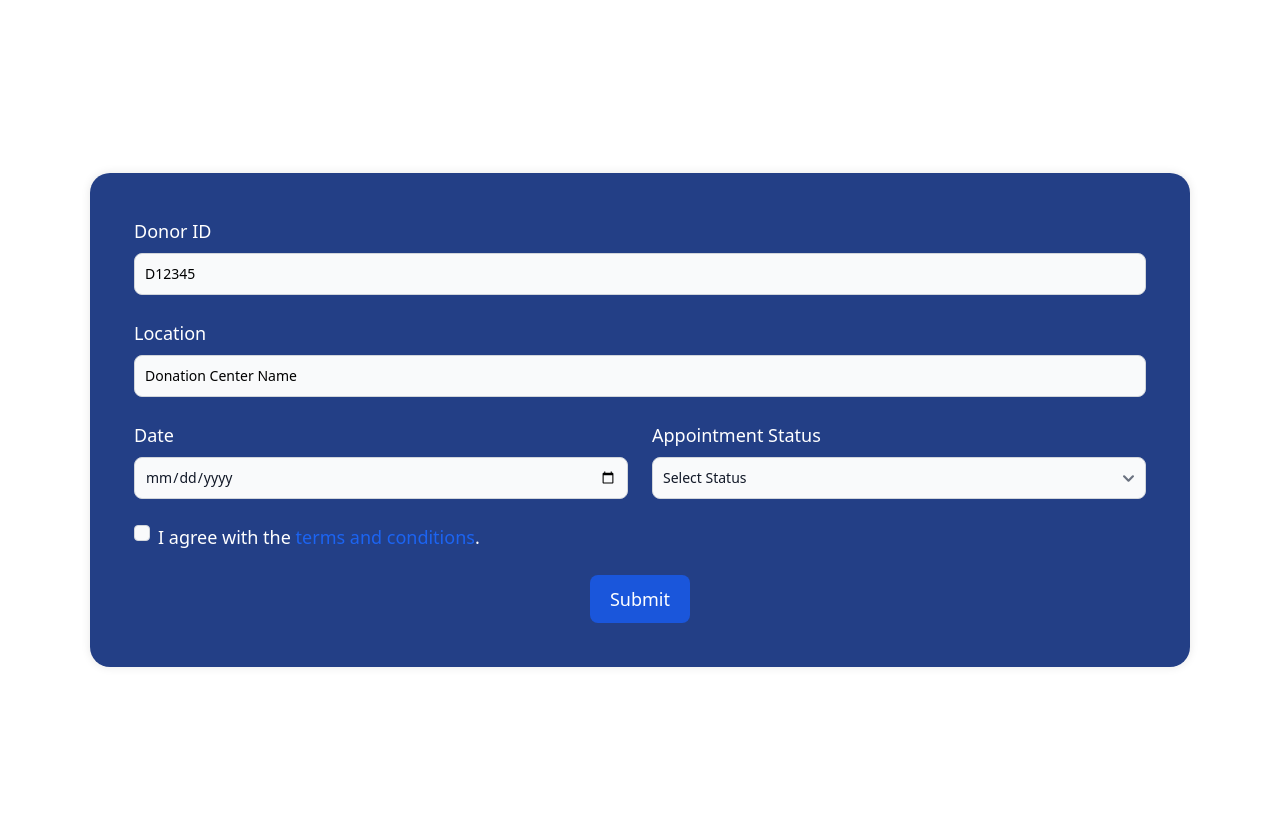
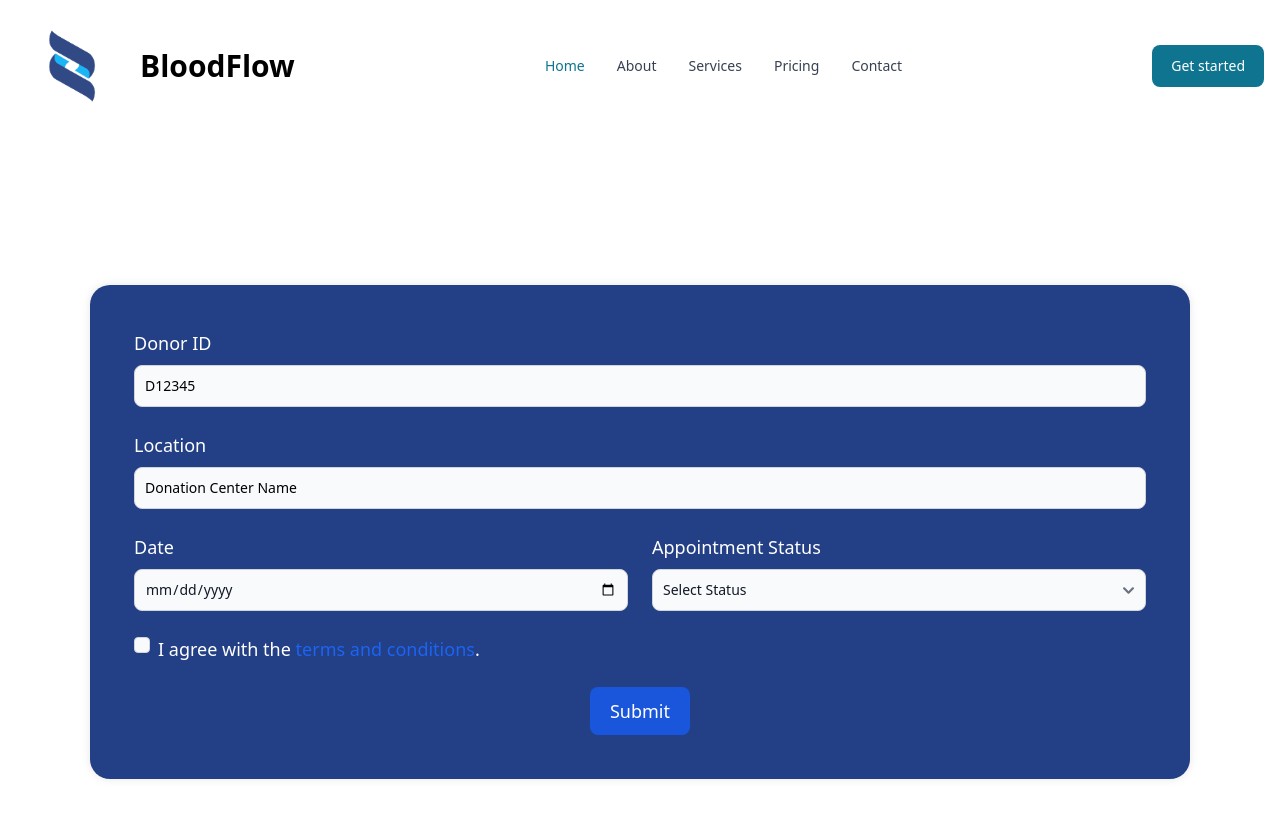
Before and after one commit to ShehanGit/Blood-Donation-Management-System, a React (Create React App) app in the folder frontend/blood_donation_app/: page /appointment in a window 1280 px wide. Shown: the top 818 px of the page. Built offline with nearby package versions, Linux system fonts and the light colour scheme.

Commit message:
Register and appoin ment css add

```diff
--- a/frontend/blood_donation_app/src/component/NavBar.jsx
+++ b/frontend/blood_donation_app/src/component/NavBar.jsx
@@ -14,12 +14,17 @@ const NavBar = () => {
       navigate('/register'); // Navigates to the "/register" page
     };
 
+    const handleButtonClick1 = () => {
+      navigate('/'); // Navigates to the "/register" page
+    };
+
+
     return (
         <div>
             <Navbar fluid rounded>
-      <Navbar.Brand onClick={handleButtonClick}>
+      <Navbar.Brand onClick={handleButtonClick1}>
         <img src={logo} className="mr-3 h-6 sm:h-28" alt="Flowbite React Logo" />
-        <span onClick={handleButtonClick} className="self-center whitespace-nowrap text-3xl font-semibold dark:text-white">BloodFlow</span>
+        <span onClick={handleButtonClick1} className="self-center whitespace-nowrap text-3xl font-semibold dark:text-white">BloodFlow</span>
       </Navbar.Brand>
       <div className="flex md:order-2">
         <Button onClick={handleButtonClick}>Get started</Button>
--- a/frontend/blood_donation_app/src/css/AppointmentCreate.css
+++ b/frontend/blood_donation_app/src/css/AppointmentCreate.css
@@ -3,7 +3,7 @@
     justify-content: center;
     align-items: center;
     height: 100vh; /* Full viewport height */
-    margin-top: px;
+    margin-top: 0px;
   }
 
   .container1 {
--- a/frontend/blood_donation_app/src/pages/AppointmentCreate.jsx
+++ b/frontend/blood_donation_app/src/pages/AppointmentCreate.jsx
@@ -1,9 +1,11 @@
 import React from "react";
 import '../css/AppointmentCreate.css';
+import NavBar from "../component/NavBar";
 
 export default function AppointmentCreate() {
   return (
     <div>
+        <NavBar></NavBar>
       <div className="center-container">
         <div className="container1">
           <form className="p-6">
--- a/frontend/blood_donation_app/src/pages/DonerRegister.jsx
+++ b/frontend/blood_donation_app/src/pages/DonerRegister.jsx
@@ -7,6 +7,7 @@ export default function DonerRegister() {
     <div>
           <NavBar/>
 
+          <div className="center-container">
             <div className="container1">
 
             <form class="p-6">
@@ -78,6 +79,6 @@ export default function DonerRegister() {
 
             </div>
           </div>
-
+          </div>
   );
 }
```
Also changed, not shown: frontend/blood_donation_app/src/css/DonerRegister.css (indentation only).
